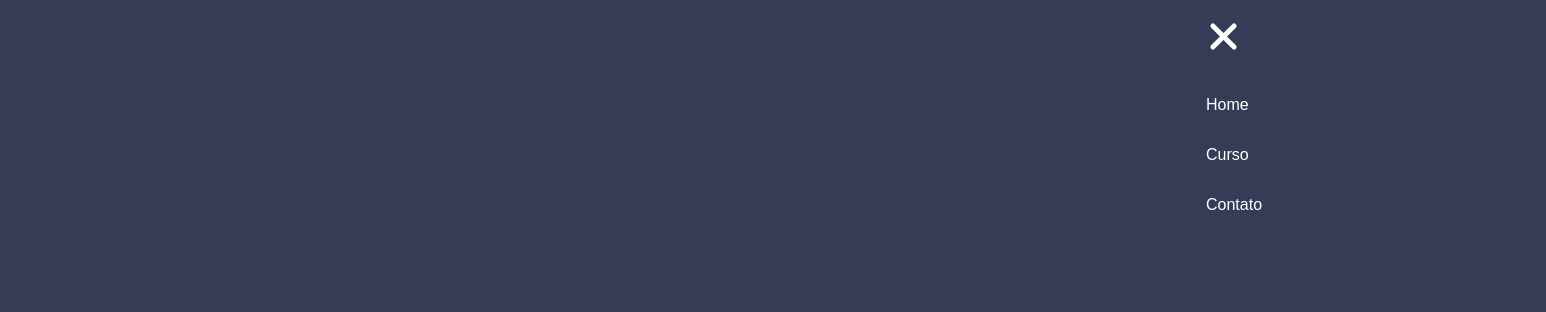
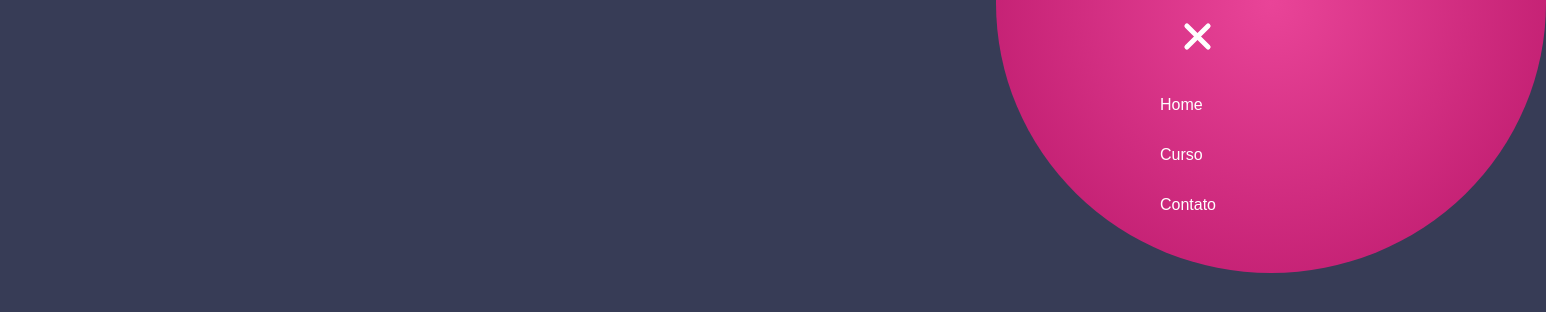
Before and after one commit to raphaamacedo90/menu-hambuguer, a plain HTML site: page index.html in a window 1280 px wide. Both pictures are taken after a click on the element 1223 px from the left and 45 px from the top of the page. Shown: the whole page, 1546 px wide, since content can reach past the window. Drawn offline with Linux system fonts and the light colour scheme.

Commit message:
usando o radius

```diff
--- a/style.css
+++ b/style.css
@@ -48,7 +48,7 @@ body {
 }
 .nav{
     padding: 0;
-    margin: 0 20px;
+    margin: 0;
     transition: 0.3s ease;
     display: none;
 }
@@ -62,16 +62,20 @@ body {
     z-index: 1;
     width: 0;
     height: 0;
-    margin: 30px 0 20px 20px;
+    margin: 30px 0 5px 10px;
     background: radial-gradient(circle,#e94498,#b81568);
     border-radius: 50%;
     transition: 0.3s ease;
 }
 
 #menu-bar{
-    width: 50px;
-    height: 40px;
-    transform: translate(40%);
+    z-index: 2;
+}
+
+.change.menu-bg{
+    width: 550px;
+    height: 540px;
+    transform: translate(60%,-55%);
 }
 
 .change .line{
```
